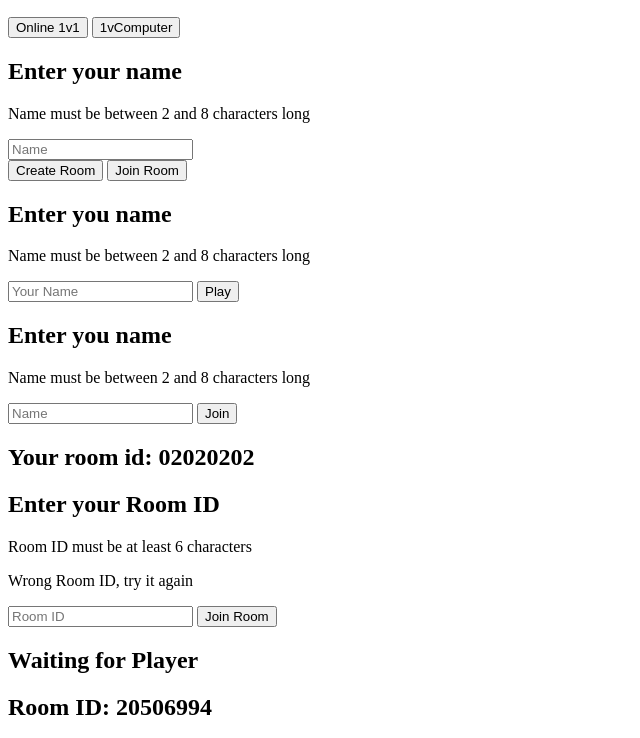
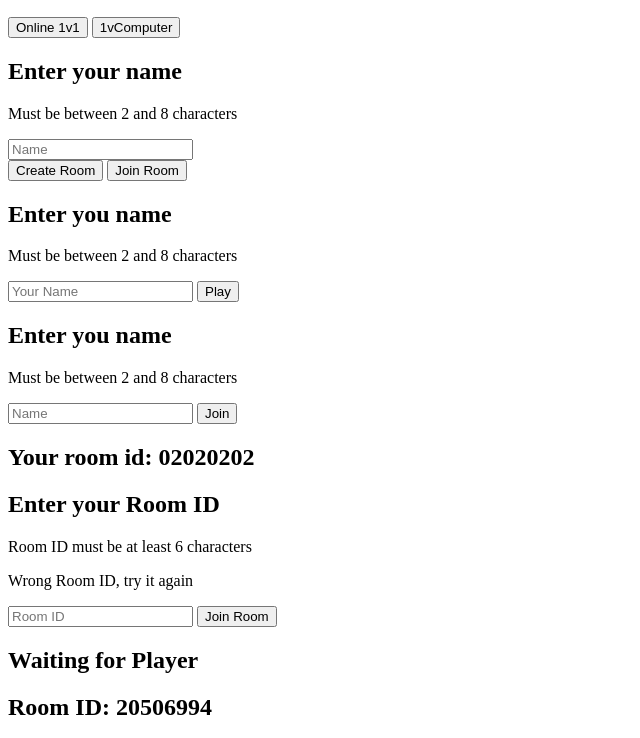
Before and after one commit to ttoomas/battleship-game, a website with bundled scripts: page res/game.html in a window 1280 px wide. Shown: the part 50-788 px from the top of the page, without its empty margins (0-640 px from the left). Built offline with nearby package versions, Linux system fonts and the light colour scheme; no server answers.

Commit message:
rotate button, long err text

```diff
--- a/res/game.html
+++ b/res/game.html
@@ -25,7 +25,7 @@
         <h1 class="name__title">Enter your name</h1>
 
         <div class="name__bx">
-            <p class="nameError">Name must be between 2 and 8 characters long</p>
+            <p class="nameError">Must be between 2 and 8 characters</p>
             <input type="text" class="name__input" placeholder="Name">
             <div class="name__type">
                 <button class="type__btn typeCreate">Create Room</button>
@@ -38,7 +38,7 @@
         <h1 class="botName__title">Enter you name</h1>
 
         <div class="botName__bx">
-            <p class="botNameErrText">Name must be between 2 and 8 characters long</p>
+            <p class="botNameErrText">Must be between 2 and 8 characters</p>
 
             <div class="botName__inputs">
                 <input type="text" class="botName__input" placeholder="Your Name">
@@ -52,7 +52,7 @@
         <h1 class="nameLink__title">Enter you name</h1>
 
         <div class="nameLink__bx">
-            <p class="nameLinkErrText">Name must be between 2 and 8 characters long</p>
+            <p class="nameLinkErrText">Must be between 2 and 8 characters</p>
 
             <div class="nameLink__inputs">
                 <input type="text" placeholder="Name" class="nameLink__input">
--- a/res/js/create.js
+++ b/res/js/create.js
@@ -429,11 +429,6 @@ function rotateBorders(){
 
         if(isCollision){
             resetShipPosition();
-
-            fieldContinueBtns.forEach(btn => {
-                btn.classList.remove('fade-in');
-                btn.classList.add('fade-out');
-            })
         }
         else checkBorders();
 
@@ -811,6 +806,11 @@ function resetShipPosition(){
             fill: "forwards"
         }
     )
+
+    fieldContinueBtns.forEach(btn => {
+        btn.classList.remove('fade-in');
+        btn.classList.add('fade-out');
+    })
 }
 
 
--- a/res/js/main.js
+++ b/res/js/main.js
@@ -300,7 +300,7 @@ nameCreateBtn.addEventListener('click', () => {
 })
 
 nameJoinBtn.addEventListener('click', () => {
-    if(nameInput.value.length <= 3){
+    if(nameInput.value.length <= 2 || nameInput.value.length > 8){
         nameInput.classList.add('noName');
 
         return;
```
